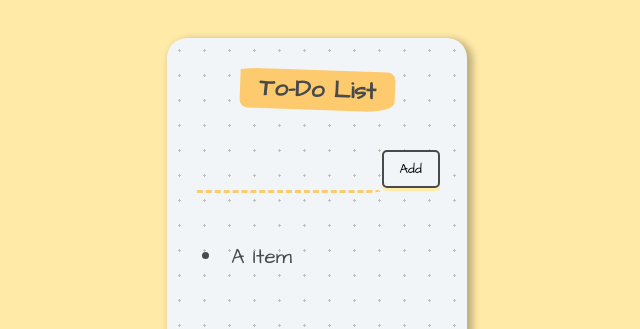
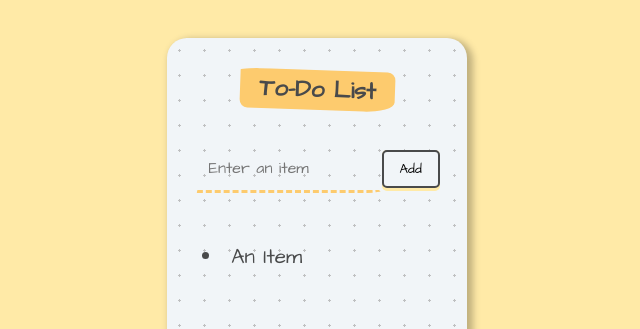
Before and after one commit to ShivamPatel-24/ToDoList_react, a React (Create React App) app: page / in a window 1280 px wide. Shown: the top 329 px of the page, without its empty margins (323-963 px from the left). Built offline with nearby package versions, Linux system fonts and the light colour scheme.

Commit message:
implement add item functionality

```diff
--- a/src/components/App.jsx
+++ b/src/components/App.jsx
@@ -1,20 +1,35 @@
-import React from "react";
+import React, {useState} from "react";
 
 function App() {
+
+  const [item, setItem] = useState("")
+  const [itemArr, addItem] = useState(["An Item"]);
+
+  function handleItem(event){
+    const value = event.target.value;
+    setItem(value);
+  }
+
+  function handleClick(event) {
+    addItem((prevVal) => {
+      return [...prevVal, item];
+    });
+  }
+
   return (
     <div className="container">
       <div className="heading">
         <h1>To-Do List</h1>
       </div>
       <div className="form">
-        <input type="text" />
-        <button>
+        <input onChange={handleItem} type="text" placeholder="Enter an item" value={item}/>
+        <button onClick={handleClick}>
           <span>Add</span>
         </button>
       </div>
       <div>
         <ul>
-          <li>A Item </li>
+          {itemArr.map(item => <li>{item}</li>)}
         </ul>
       </div>
     </div>
```
Also changed, not shown: src/index.js (+7 -0 lines).
